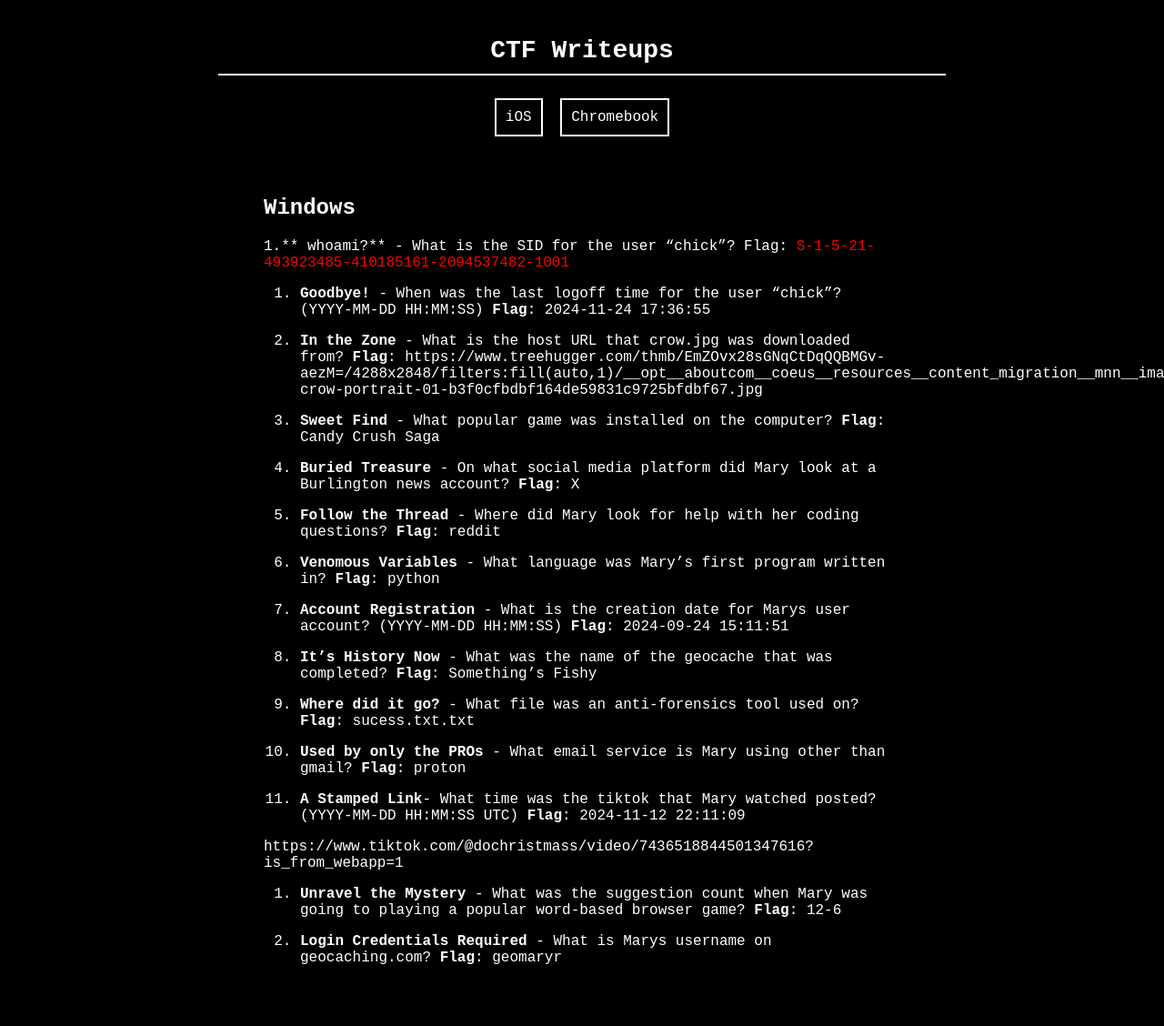
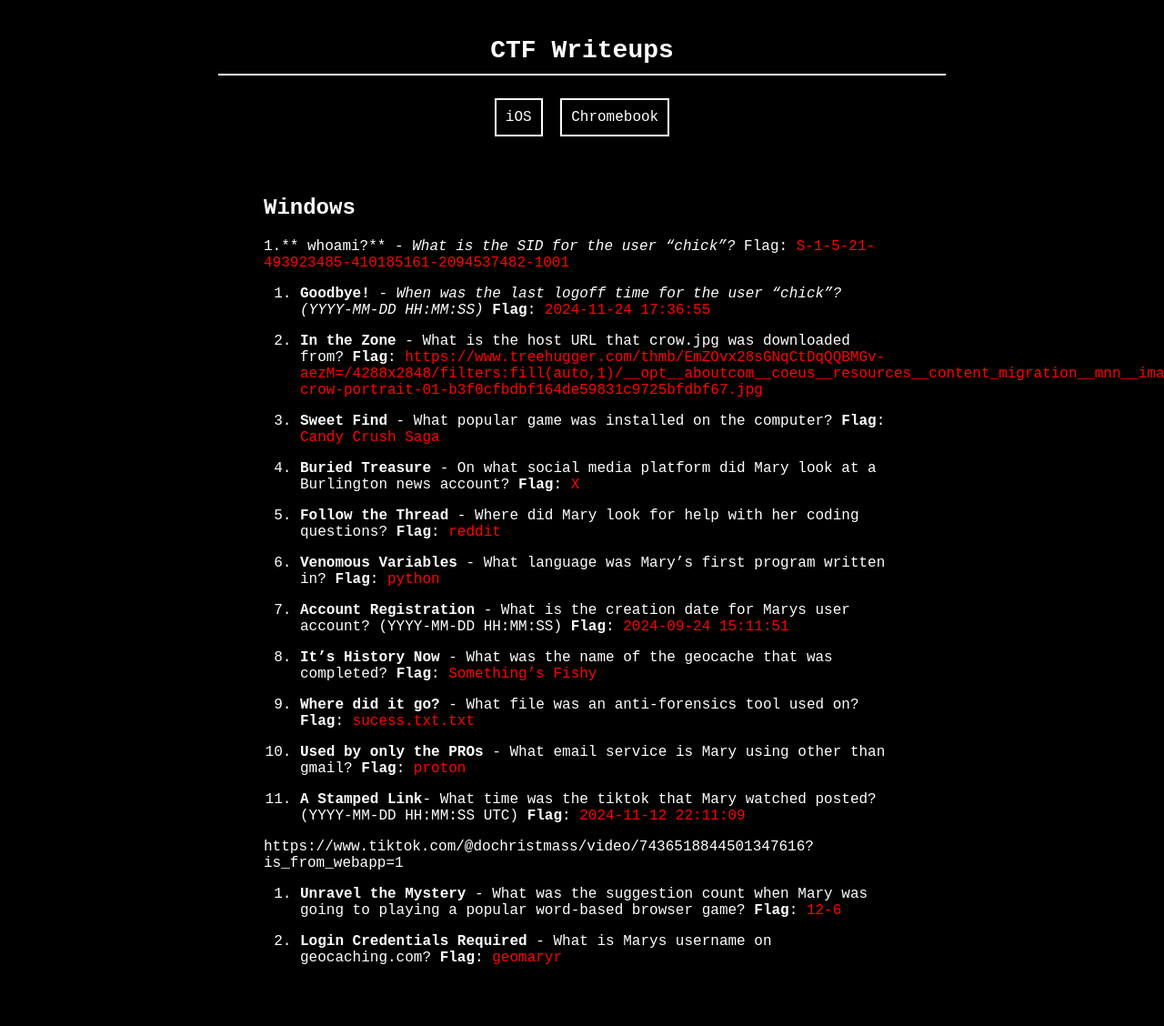
Before and after one commit to amulya-shanbhag/CTF-Writeup-2025, a Jekyll site: the page built from _mypages/windows.md, in a window 1280 px wide. Shown: the whole page at 91% size. Built offline with Jekyll 4.4.1, drawn with Linux system fonts in a browser that asks for light colours.

Commit message:
Update windows.md

```diff
--- a/_mypages/windows.md
+++ b/_mypages/windows.md
@@ -5,47 +5,47 @@
 
 <h2>Windows</h2>
 
-1.** whoami?** - What is the SID for the user "chick"?
-  Flag:  <span style="color:red">S-1-5-21-493923485-410185161-2094537482-1001</span>
+1.** whoami?** - _What is the SID for the user "chick"?_
+  Flag: <span style="color:red">S-1-5-21-493923485-410185161-2094537482-1001</span>
 
-2. **Goodbye!** - When was the last logoff time for the user "chick"? (YYYY-MM-DD HH:MM:SS)
-  **Flag**: 2024-11-24 17:36:55
+2. **Goodbye!** - _When was the last logoff time for the user "chick"? (YYYY-MM-DD HH:MM:SS)_
+  **Flag**: <span style="color:red">2024-11-24 17:36:55</span>
 
 3. **In the Zone** -  What is the host URL that crow.jpg was downloaded from?
-  **Flag**: https://www.treehugger.com/thmb/EmZOvx28sGNqCtDqQQBMGv-aezM=/4288x2848/filters:fill(auto,1)/__opt__aboutcom__coeus__resources__content_migration__mnn__images__2019__10__american-crow-portrait-01-b3f0cfbdbf164de59831c9725bfdbf67.jpg
+  **Flag**: <span style="color:red">https://www.treehugger.com/thmb/EmZOvx28sGNqCtDqQQBMGv-aezM=/4288x2848/filters:fill(auto,1)/__opt__aboutcom__coeus__resources__content_migration__mnn__images__2019__10__american-crow-portrait-01-b3f0cfbdbf164de59831c9725bfdbf67.jpg</span>
 
 4. **Sweet Find** - What popular game was installed on the computer?
-  **Flag**: Candy Crush Saga
+  **Flag**: <span style="color:red">Candy Crush Saga</span>
 
 5. **Buried Treasure** - On what social media platform did Mary look at a Burlington news account?
-  **Flag**: X
+  **Flag**: <span style="color:red">X</span>
 
 6. **Follow the Thread** - Where did Mary look for help with her coding questions?
-  **Flag**: reddit
+  **Flag**: <span style="color:red">reddit</span>
 
 7. **Venomous Variables** - What language was Mary's first program written in?
-  **Flag**: python
+  **Flag**: <span style="color:red">python</span>
 
 8. **Account Registration** - What is the creation date for Marys user account? (YYYY-MM-DD HH:MM:SS)
-  **Flag**: 2024-09-24 15:11:51
+  **Flag**: <span style="color:red">2024-09-24 15:11:51</span>
 
 9. **It's History Now** - What was the name of the geocache that was completed?
-  **Flag**: Something's Fishy
+  **Flag**: <span style="color:red">Something's Fishy</span>
 
 10. **Where did it go?** - What file was an anti-forensics tool used on?
-  **Flag**:  sucess.txt.txt
+  **Flag**:  <span style="color:red">sucess.txt.txt</span>
 
 11. **Used by only the PROs** - What email service is Mary using other than gmail?
-  **Flag**: proton
+  **Flag**: <span style="color:red">proton</span>
 
 12. **A Stamped Link**- What time was the tiktok that Mary watched posted? (YYYY-MM-DD HH:MM:SS UTC)
-  **Flag**: 2024-11-12 22:11:09
+  **Flag**: <span style="color:red">2024-11-12 22:11:09</span>
 
   https://www.tiktok.com/@dochristmass/video/7436518844501347616?is_from_webapp=1
 
 13. **Unravel the Mystery** - What was the suggestion count when Mary was going to playing a popular word-based browser game?
-  **Flag**: 12-6
+  **Flag**: <span style="color:red">12-6</span>
 
 
 14. **Login Credentials Required** - What is Marys username on geocaching.com?
-  **Flag**:  geomaryr
+  **Flag**:  <span style="color:red">geomaryr</span>
```
